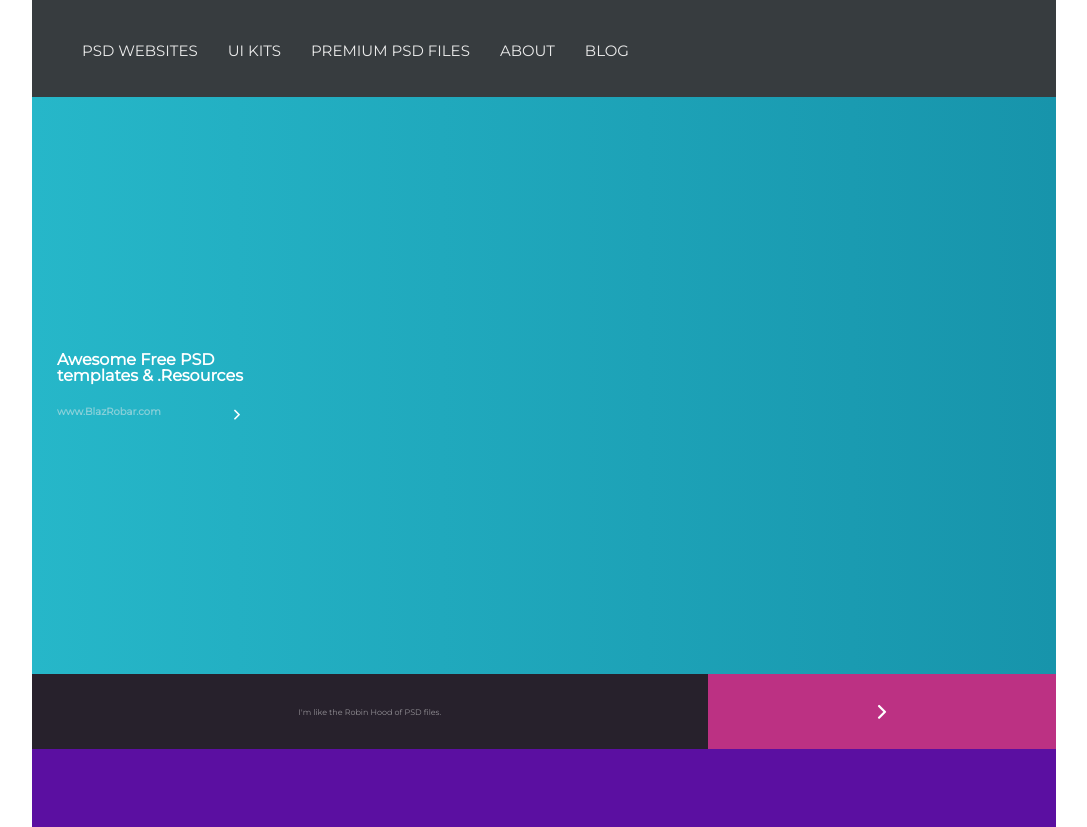
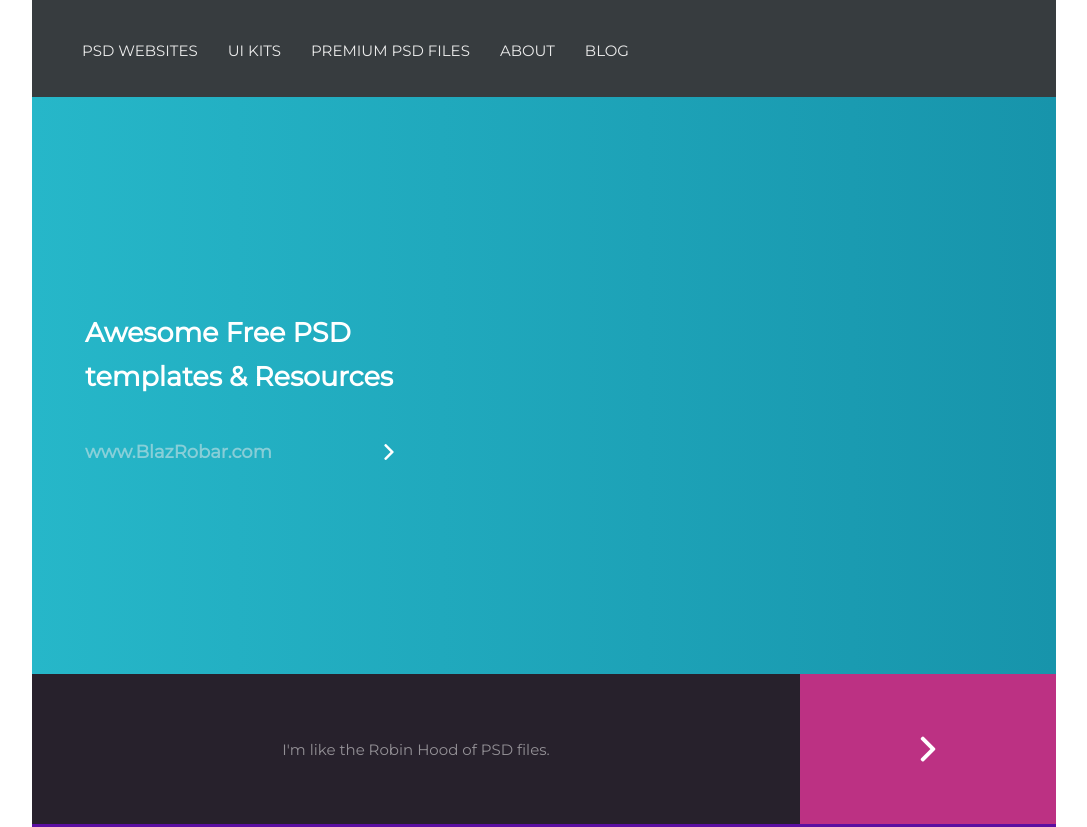
Before and after one commit to ReginaVarybrus/Homework_13, a website: page index.html in a window 1280 px wide. Shown: the top 827 px of the page, without its empty margins (96-1183 px from the left). Drawn offline with Linux system fonts and the light colour scheme.

Commit message:
640px version done

```diff
--- a/index.html
+++ b/index.html
@@ -30,7 +30,7 @@
                 </nav>
             </header>
             <div class="intro">
-                <h1>Awesome Free PSD<br />templates & .Resources</h1>
+                <h1>Awesome Free PSD<br />templates & Resources</h1>
                 <div class="link">
                     <a href="#">www.BlazRobar.com</a>
                     <span class="icon-right-arrow"></span>
@@ -49,29 +49,30 @@
             </div>
             <div class="content">
                 <div class="website"><a href="#">BlazRobar.com</a></div>
-
+                <div class="text-content">
                     <p>
-                    Lorem ipsum dolor sit amet, consectetur adipiscing elit. Nam vehicula ipsum non leo tristique eget
-                    facilisis lacus commodo. Curabitur vitae justo lorem, non ornare nibh. Pellentesque pretium, tellus
-                    ac ultrices faucibus, nibh mauris dapibus lorem, vitae viverra nisl elit sit amet libero. Nam eu
-                    blandit risus.
+                        Lorem ipsum dolor sit amet, consectetur adipiscing elit. Nam vehicula ipsum non leo tristique
+                        eget facilisis lacus commodo. Curabitur vitae justo lorem, non ornare nibh. Pellentesque
+                        pretium, tellus ac ultrices faucibus, nibh mauris dapibus lorem, vitae viverra nisl elit sit
+                        amet libero. Nam eu blandit risus.
                     </p>
                     <p>
-                    Phasellus imperdiet mattis nulla. Integer gravida imperdiet congue. Proin vitae pretium augue. Donec
-                    est sem, mattis et blandit ac, blandit at arcu. Donec tempus tincidunt suscipit. Suspendisse eu
-                    vulputate lacus.
+                        Phasellus imperdiet mattis nulla. Integer gravida imperdiet congue. Proin vitae pretium augue.
+                        Donec est sem, mattis et blandit ac, blandit at arcu. Donec tempus tincidunt suscipit.
+                        Suspendisse eu vulputate lacus.
                     </p>
                     <p>
-                    Lorem ipsum dolor sit amet, consectetur adipiscing elit. Nam vehicula ipsum non leo tristique eget
-                    facilisis lacus commodo. Curabitur vitae justo lorem, non ornare nibh. Pellentesque pretium, tellus
-                    ac ultrices faucibus, nibh mauris dapibus lorem, vitae viverra nisl elit sit amet libero. Nam eu
-                    blandit risus.
+                        Lorem ipsum dolor sit amet, consectetur adipiscing elit. Nam vehicula ipsum non leo tristique
+                        eget facilisis lacus commodo. Curabitur vitae justo lorem, non ornare nibh. Pellentesque
+                        pretium, tellus ac ultrices faucibus, nibh mauris dapibus lorem, vitae viverra nisl elit sit
+                        amet libero. Nam eu blandit risus.
                     </p>
                     <p>
-                    Phasellus imperdiet mattis nulla. Integer gravida imperdiet congue. Proin vitae pretium augue. Donec
-                    est sem, mattis et blandit ac, blandit at arcu. Donec tempus tincidunt suscipit. Suspendisse eu
-                    vulputate lacus.
+                        Phasellus imperdiet mattis nulla. Integer gravida imperdiet congue. Proin vitae pretium augue.
+                        Donec est sem, mattis et blandit ac, blandit at arcu. Donec tempus tincidunt suscipit.
+                        Suspendisse eu vulputate lacus.
                     </p>
+                </div>
             </div>
         </main>
     </body>
--- a/scss/_styles.scss
+++ b/scss/_styles.scss
@@ -204,6 +204,13 @@ main {
     font-weight: bold;
     padding-bottom: 20px;
     padding-left: 25px;
+    line-height: 44px;
+    @include media(">=640px") {
+      font-size: 27px;
+      padding-bottom: 44px;
+      padding-left: 53px;
+      line-height: 44px;
+    }
   }
 }
 .link {
@@ -211,6 +218,9 @@ main {
   display: flex;
   justify-content: space-between;
   align-items: center;
+  @include media(">=640px") {
+    width: 365px;
+  }
   a {
     color: $textColor;
     opacity: 50%;
@@ -220,6 +230,10 @@ main {
     padding-left: 25px;
     &:hover {
       text-decoration: underline;
+    }
+    @include media(">=640px") {
+      font-size: 18px;
+      padding-left: 53px;
     }
   }
   span {
@@ -231,6 +245,9 @@ main {
     content: "\e906";
     color: $White;
     font-size: 10px;
+    @include media(">=640px") {
+      font-size: 16px;
+    }
   }
 }
 .slider {
@@ -238,17 +255,23 @@ main {
   height: 75px;
   display: flex;
   align-items: center;
+  @include media(">=640px") {
+    height: 150px;
+  }
   .txt {
     height: 100%;
     display: flex;
     align-items: center;
     justify-content: center;
-    flex-basis: 66%;
+    flex-basis: 75%;
     background: $BalticSea;
     h2 {
       font-size: 8px;
       color: $White;
       opacity: 50%;
+      @include media(">=640px") {
+        font-size: 15px;
+      }
     }
   }
   span {
@@ -256,7 +279,7 @@ main {
     display: flex;
     align-items: center;
     justify-content: center;
-    flex-basis: 34%;
+    flex-basis: 25%;
     background: $MediumRedViolet;
     &:hover {
       cursor: pointer;
@@ -266,6 +289,9 @@ main {
     content: "\e906";
     color: $White;
     font-size: 14px;
+    @include media(">=640px") {
+      font-size: 25px;
+    }
   }
 }
 .gallery {
@@ -281,18 +307,30 @@ main {
     &:hover {
       cursor: pointer;
     }
+    @include media(">=640px") {
+      height: 553px;
+    }
   }
   .icon-right-arrow:before {
     content: "\e906";
     color: $White;
     font-size: 28px;
+    @include media(">=640px") {
+      font-size: 54px;
+    }
   }
 }
 .content {
   background: $Gallery;
   padding: 35px;
+  @include media(">=640px") {
+    padding: 70px;
+  }
   .website {
     padding-bottom: 25px;
+    @include media(">=640px") {
+      padding-bottom: 63px;
+    }
     a {
       text-decoration: none;
       color: $BlueChill;
@@ -301,15 +339,22 @@ main {
       &:hover {
         text-decoration: underline;
       }
+      @include media(">=640px") {
+        font-size: 21px;
+      }
     }
   }
-  p {
+  .text-content p {
     color: $Emperor;
-    font-size: 14px;
-    margin-bottom: 10px;
-  }
-  @include media(">=980px") {
-    columns: 370px 2;
-    column-gap: 74px;
+    font-size: 10px;
+    margin-bottom: 40px;
+    @include media(">=640px") {
+      font-size: 17px;
+      margin-bottom: 80px;
+    }
+    @include media(">=980px") {
+      columns: 370px 2;
+      column-gap: 74px;
+    }
   }
 }
```
Also changed, not shown: css/main.min.css. Lines whose indentation alone changed are shown as unchanged.
